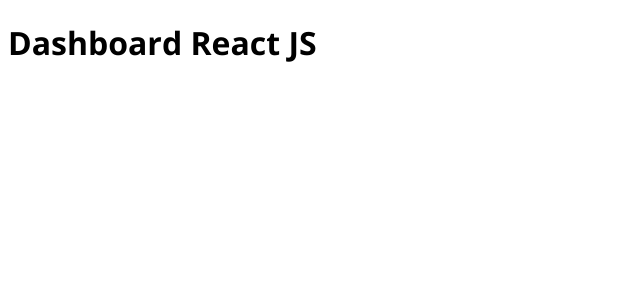
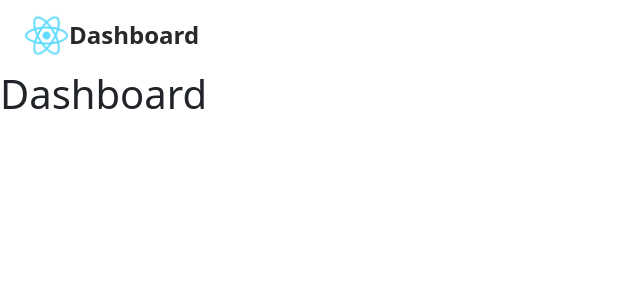
Before and after one commit to dovanminhquan0505/Dashboard-Reactjs, a React (Create React App) app: page / in a window 1280 px wide. Shown: the top 300 px of the page, without its empty margins (0-640 px from the left). Built offline with nearby package versions, Linux system fonts and the light colour scheme.

Commit message:
Create Router and header logo

```diff
--- a/src/App.css
+++ b/src/App.css
@@ -1,5 +1,35 @@
-@import url('https://fonts.googleapis.com/css2?family=Open+Sans:ital,wght@0,300..800;1,300..800&display=swap');
+@import url("https://fonts.googleapis.com/css2?family=Open+Sans:ital,wght@0,300..800;1,300..800&display=swap");
+
+* {
+    margin: 0px;
+    padding: 0px;
+}
 
 body {
     font-family: "Open Sans", sans-serif;
+    background: #ebe9e9;
 }
+
+header {
+    width: 100%;
+    height: 70px;
+    background: #fff;
+}
+
+header .row {
+    margin: 0px !important;
+}
+
+header .logo {
+    text-decoration: none;
+}
+
+header .logo img{
+    width: 45px;
+}
+
+header .logo span {
+    color: #292929;
+    font-weight: 800;
+    font-size: 24px;
+}
--- a/src/App.js
+++ b/src/App.js
@@ -1,6 +1,18 @@
 import "./App.css";
+import "bootstrap/dist/css/bootstrap.min.css";
+import { BrowserRouter, Route, Routes } from "react-router-dom";
+import Dashboard from "./screens/Dashboard";
+import Header from "./components";
 function App() {
-    return <h1>Dashboard React JS</h1>;
+    return (
+        <BrowserRouter>
+            <Header />
+            <Routes>
+                <Route path="/" exact={true} element={<Dashboard />}/>
+                <Route path="/dashboard" exact={true} element={<Dashboard />}/>
+            </Routes>
+        </BrowserRouter>
+    )
 }
 
 export default App;
--- /dev/null
+++ b/src/components/index.jsx
@@ -0,0 +1,25 @@
+import React from "react";
+import { Link } from "react-router-dom";
+import logo from "../assets/images/logo192.png";
+
+const Header = () => {
+    return (
+        <>
+            <header className="d-flex align-items-center">
+                <div className="container-fluid w-100">
+                    <div className="row d-flex align-items-center">
+                        {/* Logo Wrapper */}
+                        <div className="col-xs-3">
+                            <Link to="/" className="d-flex align-items-center logo">
+                                <img src={logo} alt="" />
+                                <span className="ml-2">Dashboard</span>
+                            </Link>
+                        </div>
+                    </div>
+                </div>
+            </header>
+        </>
+    );
+};
+
+export default Header;
--- /dev/null
+++ b/src/screens/Dashboard/index.jsx
@@ -0,0 +1,11 @@
+import React from "react";
+
+const Dashboard = () => {
+    return (
+        <>
+            <h1>Dashboard</h1>
+        </>
+    )
+}
+
+export default Dashboard;
```
Also changed, not shown: src/assets/images/logo192.png (added).
